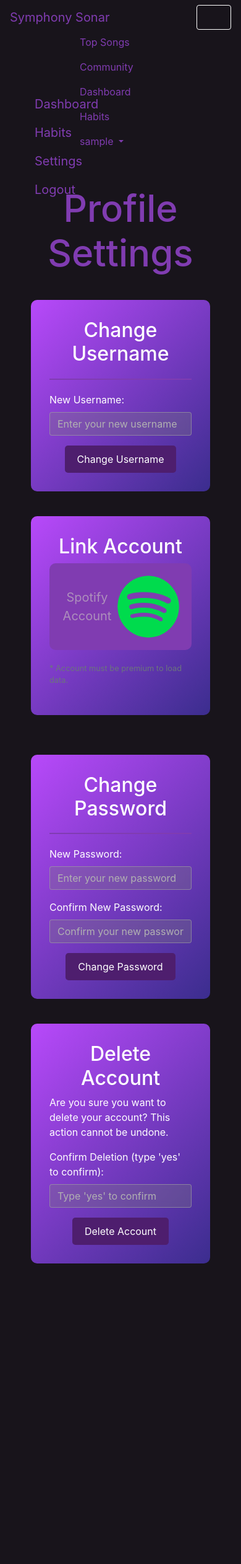
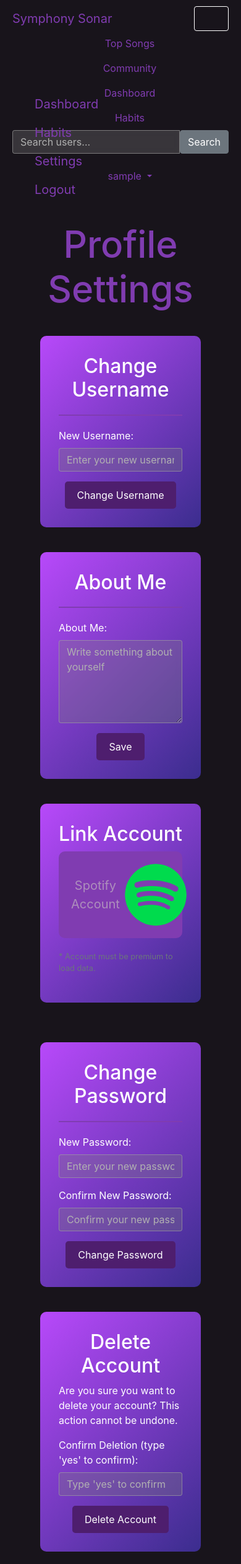
Before and after one commit to dylxningz/3155-FinalProject-Group, a Flask app: page /settings in a window 390 px wide, after a click that opens the changed part. Shown: the whole page at 62% size. Before the commit the page ends 2039 px from the top, so only its background shows below. Run offline with Flask 3, Linux system fonts and the light colour scheme; the visitor is signed in with stand-in values (Sample User, id 1); some libraries are stand-ins or nearby versions.

Commit message:
Major Profile overhaul
Major Profile overhaul and some other stuff
+ User posts in profile
+ Redesigned Profile to include spotify username and about me blurb
+ Search bar to look for users (Must Be Exact)
+ About Me updater in Settings

```diff
--- a/app/models.py
+++ b/app/models.py
@@ -14,6 +14,7 @@ class User(db.Model, UserMixin):
     spotify_access_token = db.Column(db.String(255), nullable=True)
     spotify_refresh_token = db.Column(db.String(255), nullable=True)
     token_expiry = Column(DateTime(timezone=True), nullable=True)
+    about_me = db.Column(db.Text, nullable=True)
 
     posts = db.relationship('Post', backref='author', lazy=True)
     streams = db.relationship('Stream', backref='streamer', lazy=True)
--- a/app/profile.py
+++ b/app/profile.py
@@ -2,41 +2,26 @@ from flask import Blueprint, render_template
 from app.models import User, Post , Song, Stream, PostLike
 from app.spotify_utils import get_user_top_songs_artists, get_spotify_profile_picture
 import requests
+from app.models import User, Post
+from app.spotify_utils import get_user_top_songs_artists, get_spotify_profile_picture, get_current_track_info
 from flask import flash, redirect, url_for
 from flask_login import current_user, login_required
 from app.spotify_utils import get_spotify_access_token, get_user_recently_played_songs
 from app import db
 from sqlalchemy import func, distinct
+from flask import request
+import re
 
 profile = Blueprint('profile', __name__)
 
 @profile.route('/users/<username>')
 def user_profile(username):
     user = User.query.filter_by(username=username).first()
-    user_top_songs, user_top_artists = get_user_top_songs_artists(user)
-    profile_picture = get_spotify_profile_picture(user)
-    spotify_info = None
-    if user and user.spotify_access_token:
-        headers = {'Authorization': f'Bearer {user.spotify_access_token}'}
-        response = requests.get('https://api.spotify.com/v1/me/player/currently-playing', headers=headers)
-        current_song_data = response.json().get('item')
-        if current_song_data:
-            current_song = {
-                'name': current_song_data['name'],
-                'artist': current_song_data['artists'][0]['name'],
-                'cover': current_song_data['album']['images'][0]['url'] if current_song_data['album']['images'] else None,
-                'timestamp': current_song_data['timestamp'],
-                'end_time': current_song_data['end_time']
-            }
-            spotify_info = {
-                'is_currently_listening': True,
-                'current_song': current_song
-            }
-        else:
-            spotify_info = {
-                'is_currently_listening': False
-            }
     if user:
+        user_top_songs, user_top_artists = get_user_top_songs_artists(user)
+        profile_picture = get_spotify_profile_picture(user)
+        recent_posts = Post.query.filter_by(author=user).order_by(Post.date_posted.desc()).limit(3).all()
+
         return render_template(
             'user_profile.html',
             user=user,
@@ -44,10 +29,11 @@ def user_profile(username):
             top_songs=user_top_songs,
             top_artists=user_top_artists,
             profile_picture=profile_picture,
-            spotify_info=spotify_info)
+            recent_posts=recent_posts
+        )
     else:
         flash('User not found.', 'error')
-        return redirect(url_for('index'))
+        return redirect(url_for('profile.dashboard'))
 
 @profile.route('/dashboard')
 @login_required
@@ -120,3 +106,40 @@ def get_top_artists(user_id):
 @login_required
 def settings():
     return render_template('settings.html')
+
+
+@profile.route('/search', methods=['GET'])
+def search():
+    search_query = request.args.get('search_query')
+    if search_query:
+        matching_user = User.query.filter(
+            (User.username.ilike(f'%{search_query}%')) |
+            (User.email.ilike(f'%{search_query}%')) |
+            (User.spotify_id.ilike(f'%{search_query}%'))
+        ).first()
+
+        if matching_user:
+            return redirect(url_for('profile.user_profile', username=matching_user.username))
+
+    flash('User not found.', 'error')
+    return redirect(url_for('profile.user_profile', username='current_user.username'))
+
+@profile.route('/users/', methods=['GET'])
+def users_search():
+    request_path = request.path
+    match = re.match(r"/users/\?search_query=(\w+)", request_path)
+    if match:
+        search_query = match.group(1)
+        return redirect(url_for('profile.user_profile', username=search_query))
+
+    flash('Invalid search query.', 'error')
+    return redirect(url_for('profile.user_profile', username='current_user.username'))
+
+@profile.route('/update_about_me', methods=['POST'])
+@login_required
+def update_about_me():
+    about_me = request.form.get('about_me')
+    current_user.about_me = about_me
+    db.session.commit()
+    flash('About Me updated successfully.', 'success')
+    return redirect(url_for('profile.settings'))
--- a/app/static/css/styles.css
+++ b/app/static/css/styles.css
@@ -353,6 +353,12 @@ html, body {
 
 .navbar{
 background-color: var(--color-background);
+    display: flex;
+    flex-wrap: wrap;
+    justify-content: space-between;
+    align-items: center;
+    padding: 10px 20px;
+
 }
 .navbar a{
 color: var(--color-main);
@@ -366,8 +372,19 @@ color: var(--color-main);
     border-color: #fff !important;
 }
 .navbar-nav{
-    padding-left: 29vw;
+    display: flex;
+    align-items: center;
 }
+
+.navbar-nav .nav-item {
+    margin-left: 10px; /* Adjust the margin as needed */
+}
+
+.navbar-nav .nav-link {
+    color: var(--color-main);
+    margin-left: 20px; /* Adjust the margin as needed */
+}
+
 
 
 /*form styling*/
@@ -518,30 +535,67 @@ hr{
     margin: 20px 0;
 }
 
-.profile-picture-cnt {
-  position: relative;
+.profile-container
+{
+    margin-top: 30px;
+    justify-content: center;
+    height: 100vh;
+    width: 100%;
+    align-items: center;
 }
 
-.profile-picture-cnt img {
-  border-radius: 50%;
+.profile-picture {
+  position: relative;
+  top: 0;
+  right: 0;
   width: 200px;
   height: 200px;
-  object-fit: cover;
-}
-
-.profile-picture-cnt .profile-picture-overlay {
-  position: absolute;
-  top: 0;
-  right: 0;
-  width: 40px;
-  height: 40px;
-  background-color: rgba(0, 0, 0, 0.5);
+  background-color: rgb(59, 45, 142);
   border-radius: 50%;
+  padding: 6px;
   display: flex;
   justify-content: right;
   align-items: center;
   color: #fff;
   font-size: 16px;
+}
+
+.user-profile-box {
+  background: #B849FA;
+  background: linear-gradient(315deg, #B849FA, #3B2D8E);
+  color: white;
+  text-align: center;
+  padding: 20px 90px;
+  border-radius: 10px;
+  margin-top: 20px;
+  box-shadow: 0 4px 6px rgba(0, 0, 0, 0.1);
+  display: flex;
+  flex-direction: column;
+  align-items: center;
+  height: fit-content;
+  width: fit-content;
+}
+
+.about-me-blurb {
+    background: #B849FA;
+    background: linear-gradient(315deg, #B849FA, #3B2D8E);
+    color: white;
+    padding: 20px;
+    border-radius: 10px;
+    margin-top: 20px;
+    box-shadow: 0 4px 6px rgba(0, 0, 0, 0.1);
+}
+
+.account-icon-profile {
+    position: relative;
+    left: -10px;
+    width: 20px;
+    height: 20px;
+    background-color: rgb(59, 45, 142);
+    border-radius: 50%;
+    display: flex;
+    justify-content: left;
+    color: #fff;
 }
 
 .side-menu{
--- a/app/templates/layout.html
+++ b/app/templates/layout.html
@@ -55,6 +55,14 @@
             <li class="nav-item">
                 <a class="nav-link" href="{{ url_for('profile.habits') }}">Habits</a>
             </li>
+            <div class="mb-3 d-flex">
+                <form method="GET" action="{{ url_for('profile.search', username=search_result) }}" class="d-flex">
+                    <div class="input-group">
+                        <input type="text" name="search_query" class="form-control" placeholder="Search users..." value="{{ request.args.get('search', '') }}">
+                        <button type="submit" class="btn btn-secondary">Search</button>
+                    </div>
+                </form>
+            </div>
             {% endif %}
         </ul>
         <ul class="navbar-nav ml-auto">
--- a/app/templates/settings.html
+++ b/app/templates/settings.html
@@ -21,6 +21,7 @@
                     </ul>
                 </div>
             </div>
+            <div class="col-md-10">
                 <h1 class="top-txt">Profile Settings</h1>
                 <div class="container">
                     <div class="row">
@@ -35,6 +36,21 @@
                                     </div>
                                     <div class="d-flex justify-content-center">
                                         <button type="submit" class="btn btn-primary btn-main white">Change Username</button>
+                                    </div>
+                                </form>
+                            </div>
+                        </div>
+                        <div class="col-md-6">
+                            <div class="box-main-1">
+                                <h2 style="text-align: center;">About Me</h2>
+                                <hr>
+                                <form action="{{ url_for('profile.update_about_me') }}" method="post">
+                                    <div class="form-group">
+                                        <label for="about_me">About Me:</label>
+                                        <textarea class="form-control white" id="about_me" name="about_me" rows="5" placeholder="Write something about yourself"></textarea>
+                                    </div>
+                                    <div class="d-flex justify-content-center">
+                                        <button type="submit" class="btn btn-primary btn-main white">Save</button>
                                     </div>
                                 </form>
                             </div>
@@ -87,4 +103,7 @@
                         </div>
                     </div>
                 </div>
+            </div>
+        </div>
+    </div>
 {% endblock %}
```
Also changed, not shown: app/spotify_utils.py (+36 -0 lines), app/templates/user_profile.html (+32 -27 lines). Lines whose indentation alone changed are shown as unchanged.
